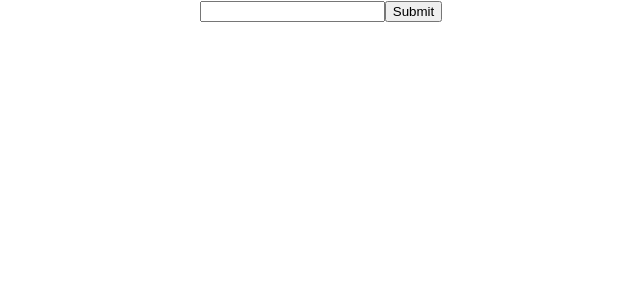
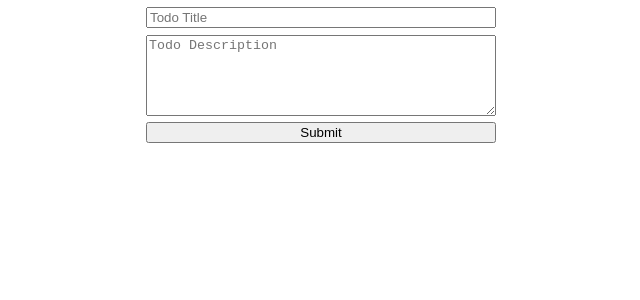
Before and after one commit to rapioanfernee/react-todo-list, a React (Create React App) app: page / in a window 1280 px wide. Shown: the top 300 px of the page, without its empty margins (319-959 px from the left). Built offline with nearby package versions, Linux system fonts and the light colour scheme; no server answers.

Commit message:
Add todo description

```diff
--- a/src/App.css
+++ b/src/App.css
@@ -1,5 +1,7 @@
 .App {
   text-align: center;
+  max-width: 1024px;
+  margin: auto;
 }
 
 .App-logo {
--- a/src/components/Todo/Todo.js
+++ b/src/components/Todo/Todo.js
@@ -19,7 +19,7 @@ const Todo = ({
             })
     }
     return (
-        <div style={{ border: "1px solid grey", padding: 8, margin: 8 }} key={`index-${todo.id}`}>
+        <div style={{ border: "1px solid grey", padding: 8, margin: 32 }} key={`index-${todo.id}`}>
             <div>{todo.todoName}</div>
             <div>{todo.todoDescription}</div>
             <div>{todo.finished}</div>
--- a/src/components/TodoInput/TodoInput.js
+++ b/src/components/TodoInput/TodoInput.js
@@ -7,6 +7,7 @@ const TodoInput = ({
     addTodoSuccess,
 }) => {
     const [value, setValue] = useState('');
+    const [description, setDescription] = useState('');
     const API_URL = process.env.REACT_APP_API_URL;
 
     const handleSubmit = (e) => {
@@ -25,22 +26,43 @@ const TodoInput = ({
             body: JSON.stringify({
                 finished: false,
                 dateCreated: "03-23-2021",
-                todoDescription: "Test",
+                todoDescription: description,
                 todoName: value
             })
         }).then(res => res.json())
-            .then(data => addTodoSuccess(data))
+            .then(data => {
+                addTodoSuccess(data);
+                setValue('');
+                setDescription('');
+            })
             .catch(err => {
                 console.error(err);
                 addTodoFailed(err)
             });
     }
     return (
-        <form onSubmit={handleSubmit}>
+        <form
+            style={{
+                display: 'flex',
+                flexDirection: 'column',
+                justifyContent: 'space-evenly',
+                height: 150,
+                maxWidth: 350,
+                margin: 'auto'
+            }}
+            onSubmit={handleSubmit}
+        >
             <input
                 type="text"
                 value={value}
                 onChange={(e) => setValue(e.target.value)}
+                placeholder="Todo Title"
+            />
+            <textarea
+                rows="5"
+                value={description}
+                placeholder="Todo Description"
+                onChange={e => setDescription(e.target.value)}
             />
             <button type="submit">Submit</button>
         </form>
```
